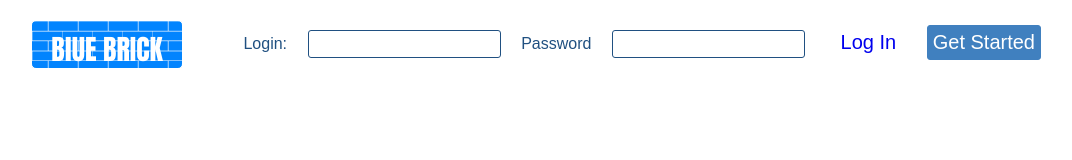
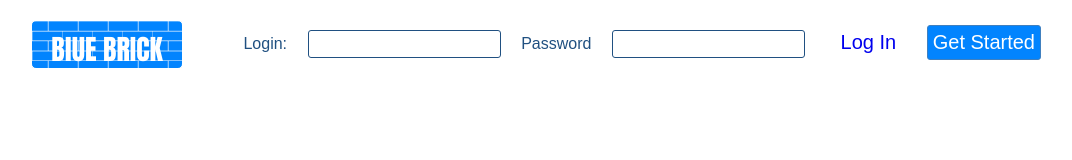
Before and after one commit to alexZogich/login-page, a plain HTML site: page index.html in a window 1280 px wide. In both pictures the pointer is over the item "Get Started". Shown: the whole page, without its empty margins (109-1181 px from the left). Drawn offline with Linux system fonts and the light colour scheme.

Commit message:
changed 'Get Started' button color

```diff
--- a/css/style.css
+++ b/css/style.css
@@ -59,7 +59,7 @@ label { font-size: 16px;}
 
 .reg-button:hover {
 	color: #fff;
-	background-color: #4080BF;
+	background-color: #0284FE;
 }
 
 .nav-list {
```
